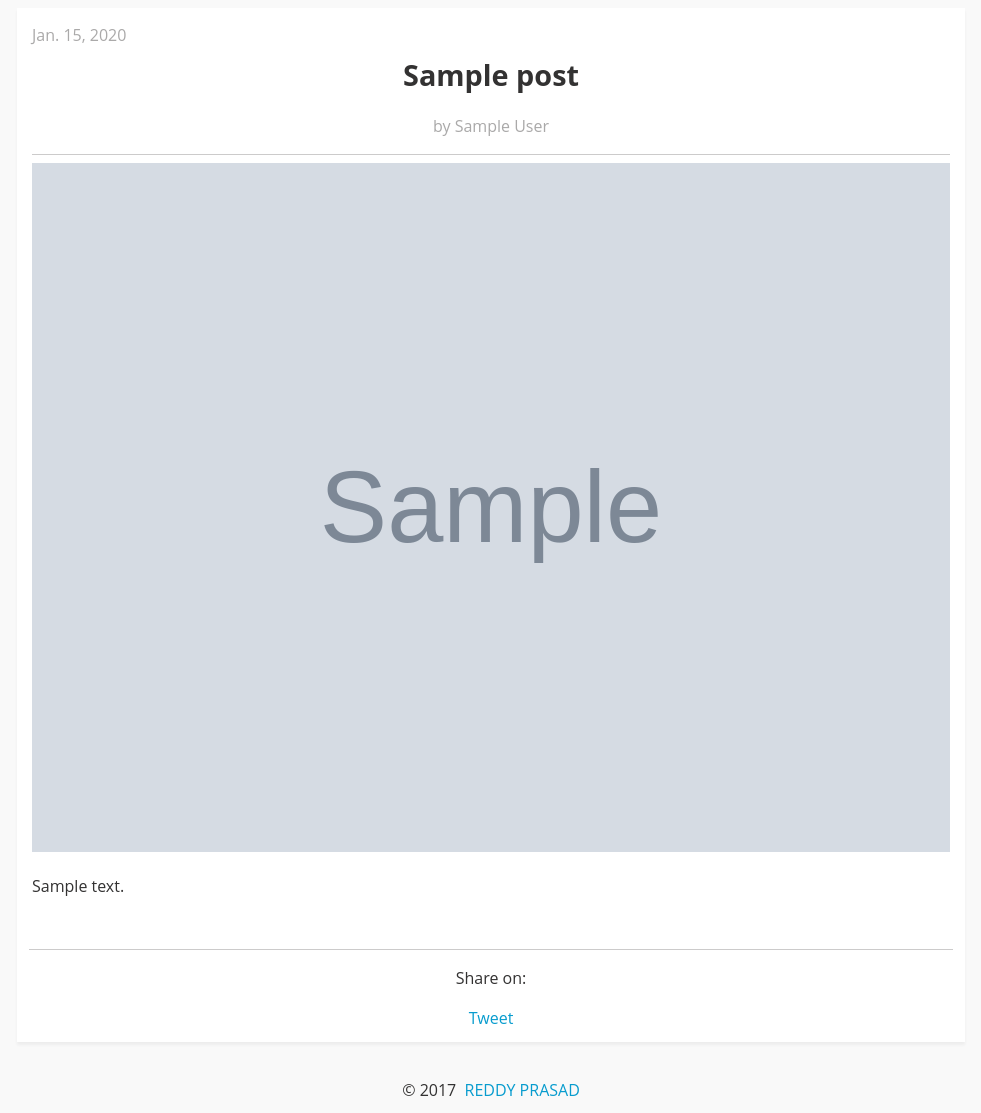
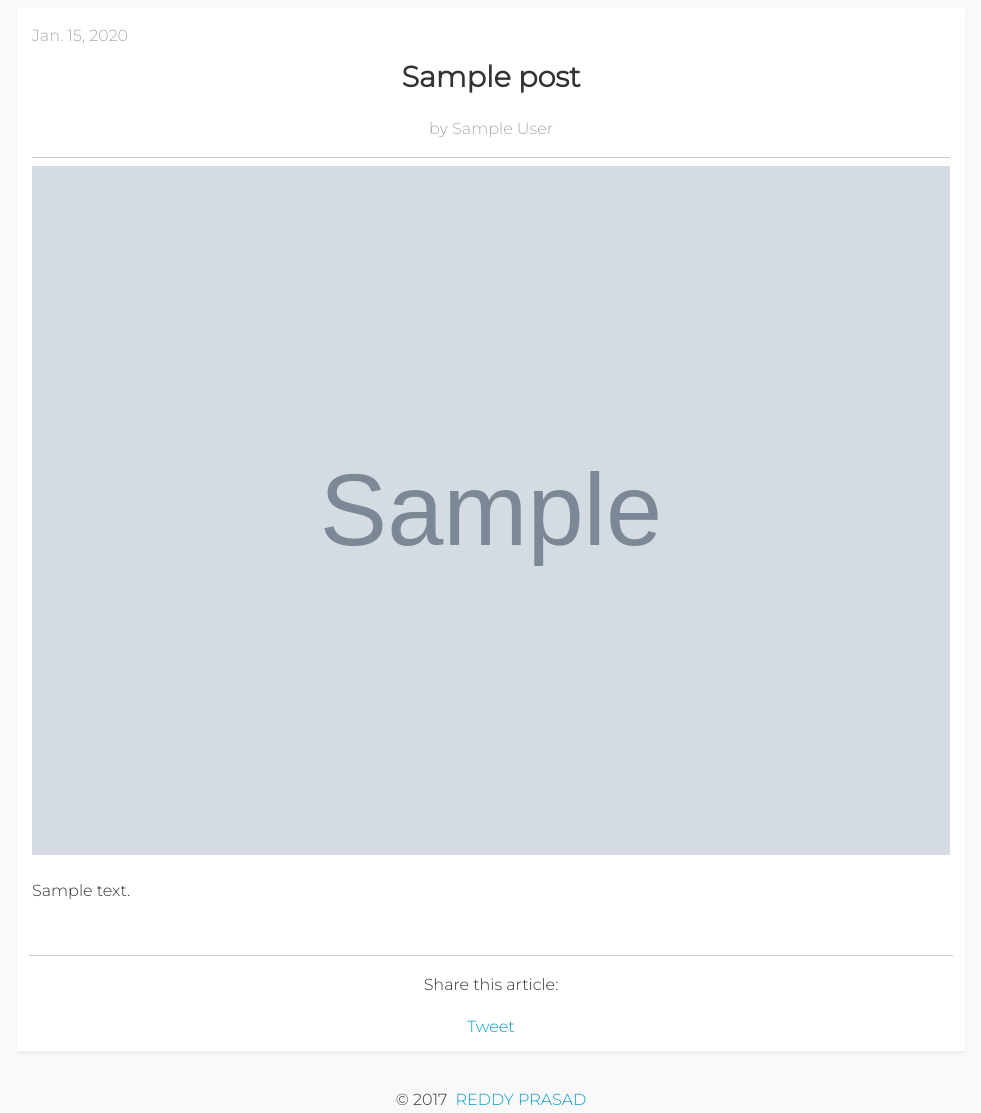
Before and after one commit to dev-drprasad/my_blog, a Django app: a page that uses src/templates/social_share.html in a window 1280 px wide. Shown: the whole page, without its empty margins (149-1130 px from the left). Run offline with Django 3.2, Linux system fonts and the light colour scheme; tables that the repository leaves empty hold one stand-in row (values such as "Sample post"); grey boxes marked "Sample" are stand-in pictures; some libraries are stand-ins or nearby versions.

Commit message:
:art: minor changes

```diff
--- a/src/blog/models.py
+++ b/src/blog/models.py
@@ -20,7 +20,7 @@ def avatar_path_handler(instance, filename):
     import os.path
     fn, ext = os.path.splitext(filename)
     file_path = '{app_label}/{id}/avatar{ext}'.format(
-        app_label=instance._meta.app_label, id=instance.id, ext=ext
+        app_label=instance._meta.verbose_name, id=instance.id, ext=ext
     )
     abs_path = os.path.join(settings.MEDIA_ROOT, file_path)
     if os.path.exists(abs_path):
@@ -110,7 +110,7 @@ def upload_path_handler(instance, filename):
     import os.path
     fn, ext = os.path.splitext(filename)
     file_path = '{app_label}/{id}/cover{ext}'.format(
-        app_label=instance._meta.app_label, id=instance.id, ext=ext
+        app_label=instance._meta.verbose_name, id=instance.id, ext=ext
     )
     abs_path = os.path.join(settings.MEDIA_ROOT, file_path)
     if os.path.exists(abs_path):
--- a/src/static/styles.css
+++ b/src/static/styles.css
@@ -1,4 +1,4 @@
-@import url('https://fonts.googleapis.com/css?family=Montserrat');
+@import url('https://fonts.googleapis.com/css?family=Montserrat:300');
 
 html {
     position: relative;
@@ -8,9 +8,9 @@ html {
 body {
     color: #333232;
     background-color: #f9f9f9;
-    font-family: "Montserrat Light", "Open Sans", sans-serif;
-    font-weight: 400;
-    line-height: 1.5em;
+    font-family: "Montserrat", "Open Sans", sans-serif;
+    font-weight: 300;
+    line-height: 1.6em;
 }
 
 code {
--- a/src/templates/social_share.html
+++ b/src/templates/social_share.html
@@ -1,5 +1,5 @@
 <div style="text-align: center">
-    <p>Share on:</p>
+    <p>Share this article:</p>
     <script src="//platform.linkedin.com/in.js" type="text/javascript" async> lang: en_US</script>
     <script type="IN/Share"></script>
 
```
